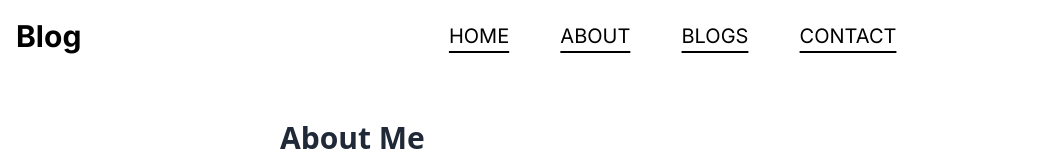
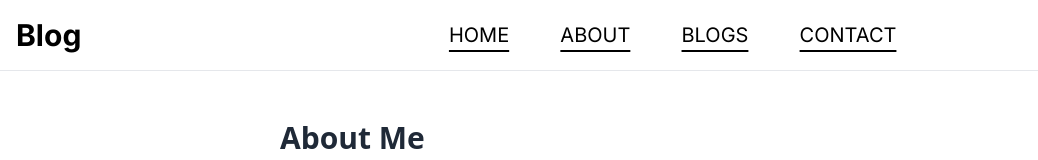
Before and after one commit to saagarbhujel/Blog_, a Next.js app: page /about in a window 1280 px wide. Shown: the top 160 px of the page, without its empty margins (0-1038 px from the left). Built offline with nearby package versions, Linux system fonts and the light colour scheme.

Commit message:
border buttom added

```diff
--- a/src/components/NavBar.tsx
+++ b/src/components/NavBar.tsx
@@ -15,7 +15,7 @@ const NavBar = () => {
   return (
     <>
       {/* For bigger devices */}
-      <nav className="fixed top-0 w-full flex justify-between h-[71px]  mx-w-[1240px] mx-auto px-4 bg-white text-black py-3 text-lg z-10">
+      <nav className="fixed top-0 w-full flex justify-between h-[71px]  mx-w-[1240px] mx-auto px-4 bg-white text-black py-3 text-lg z-10 border-b ">
         <h1 className="text-3xl font-bold text-[0000] flex items-center">
           Blog
         </h1>
@@ -91,6 +91,7 @@ const NavBar = () => {
             </ul>
           </div>
         </div>
+
       </nav>
     </>
   );
```
